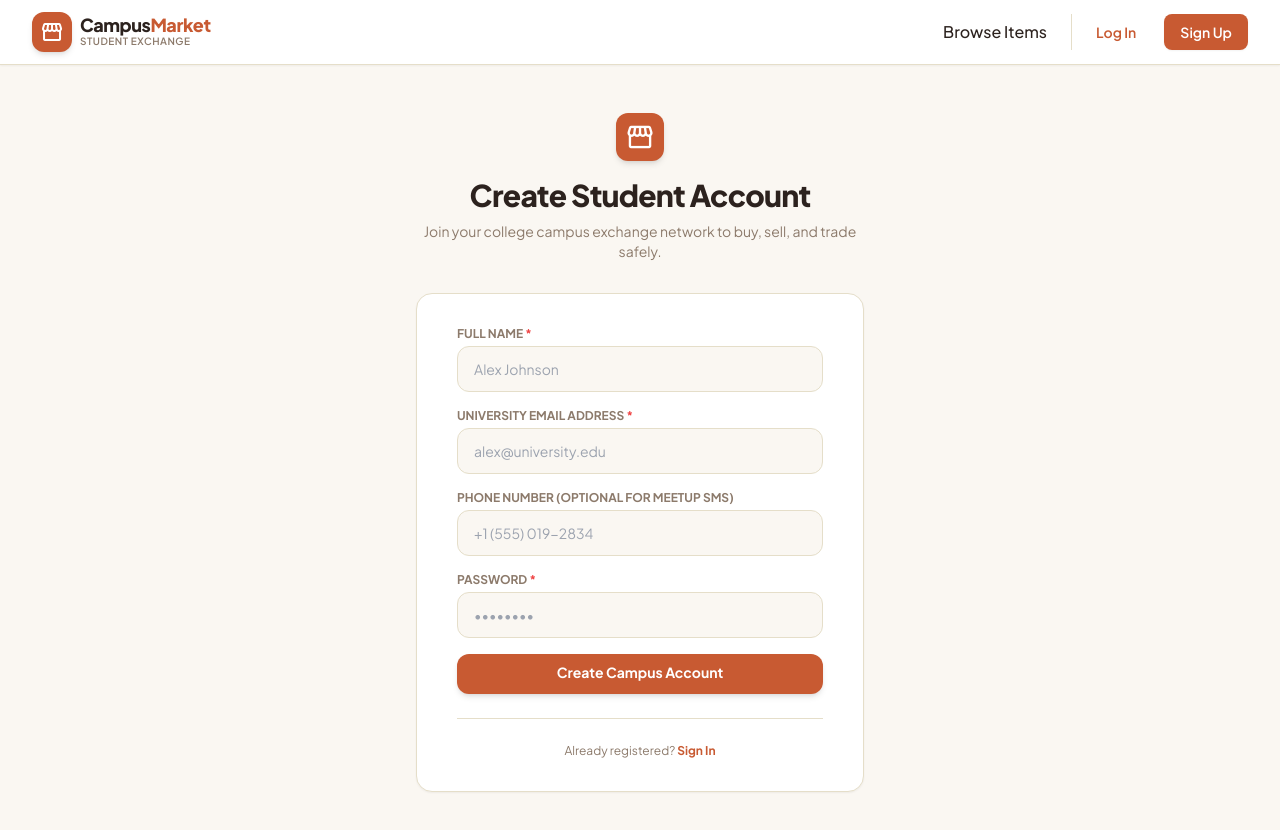
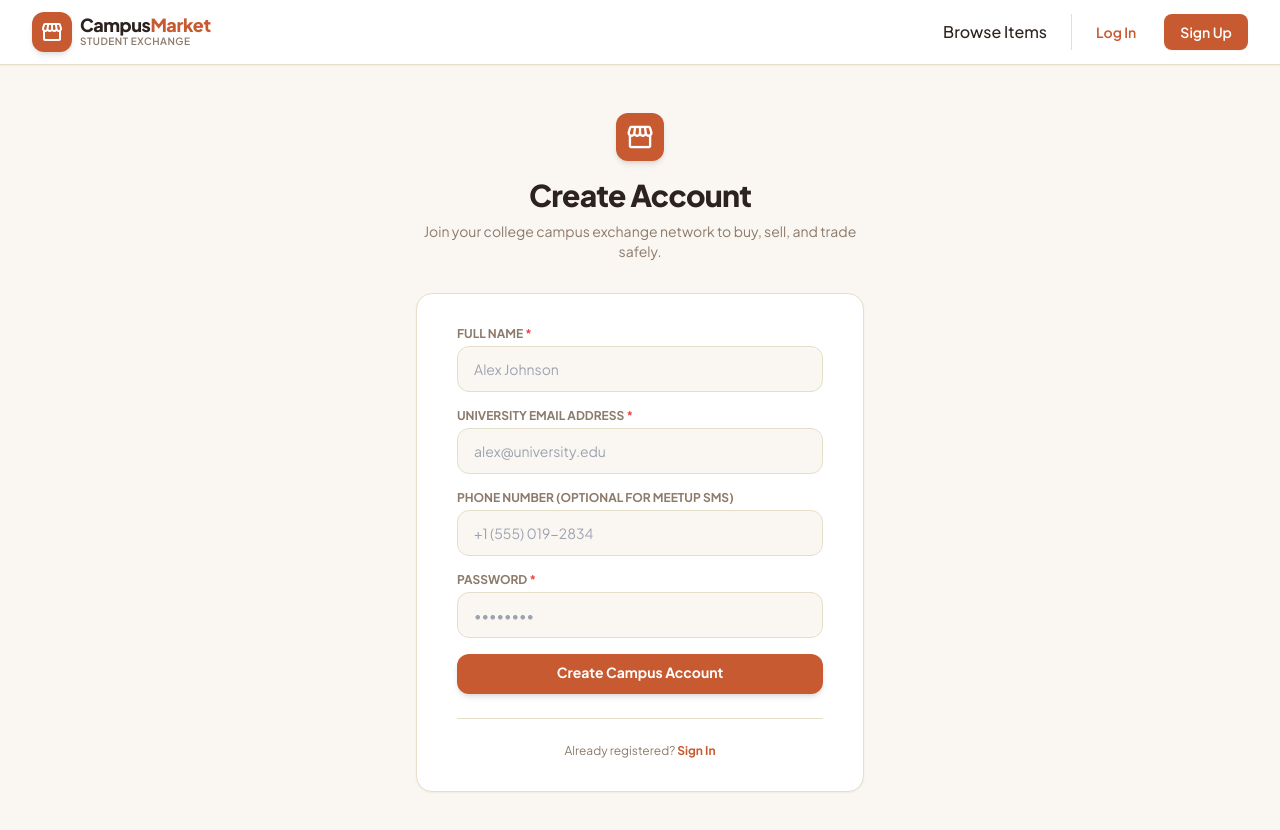
Before and after one commit to Muhammadsharif-21/campus-marketplace, a React (Vite) app in the folder frontend/: page /register in a window 1280 px wide. Shown: the top 830 px of the page. Built offline with nearby package versions, Linux system fonts and the light colour scheme; no server answers.

Commit message:
UI polish

```diff
--- a/frontend/src/pages/Register.jsx
+++ b/frontend/src/pages/Register.jsx
@@ -36,7 +36,7 @@ function Register() {
           </div>
         </div>
         <h2 className="mt-4 text-center text-3xl font-extrabold text-[#2C221E] tracking-tight">
-          Create Student Account
+          Create Account
         </h2>
         <p className="mt-2 text-center text-sm text-[#8C7A6B]">
           Join your college campus exchange network to buy, sell, and trade safely.
```
